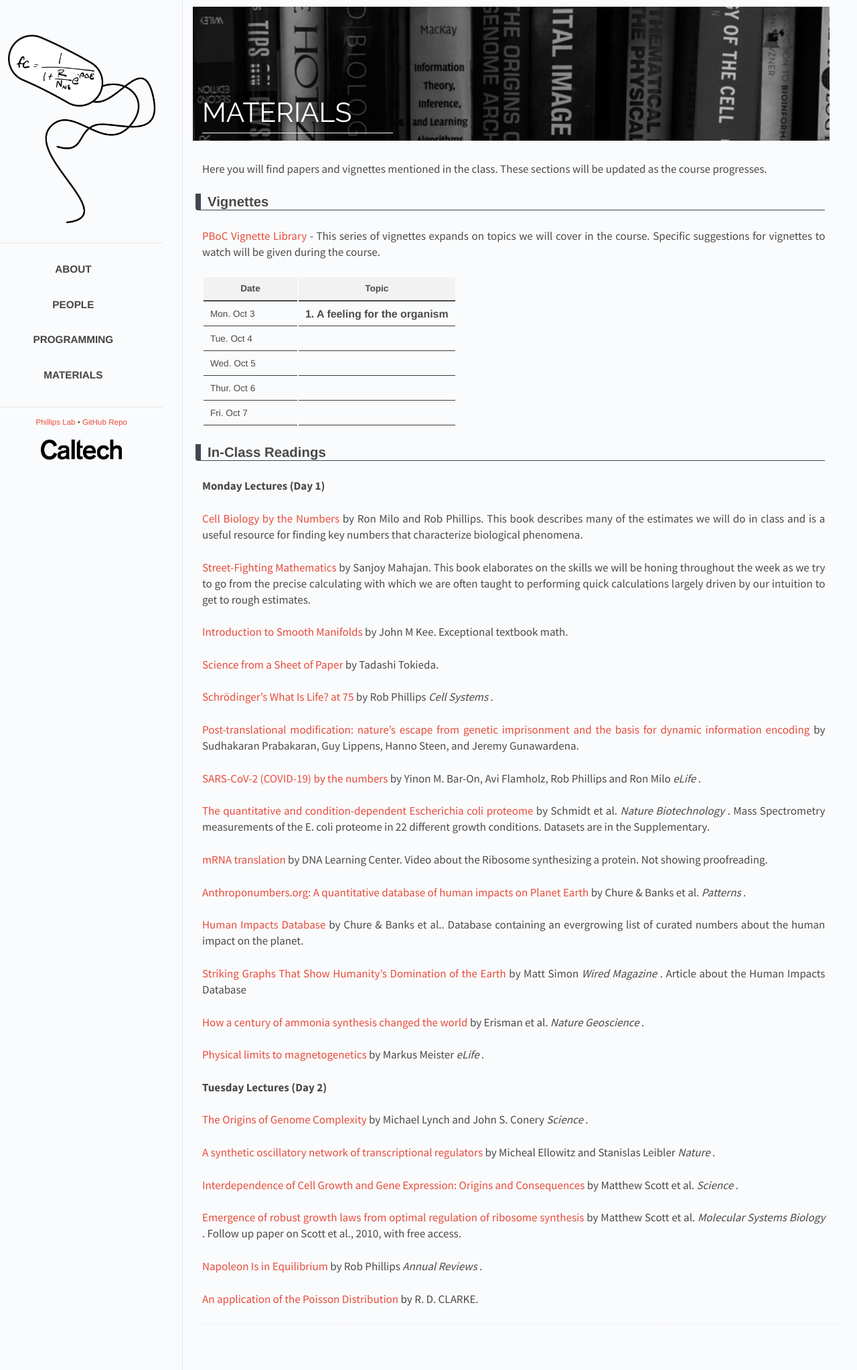
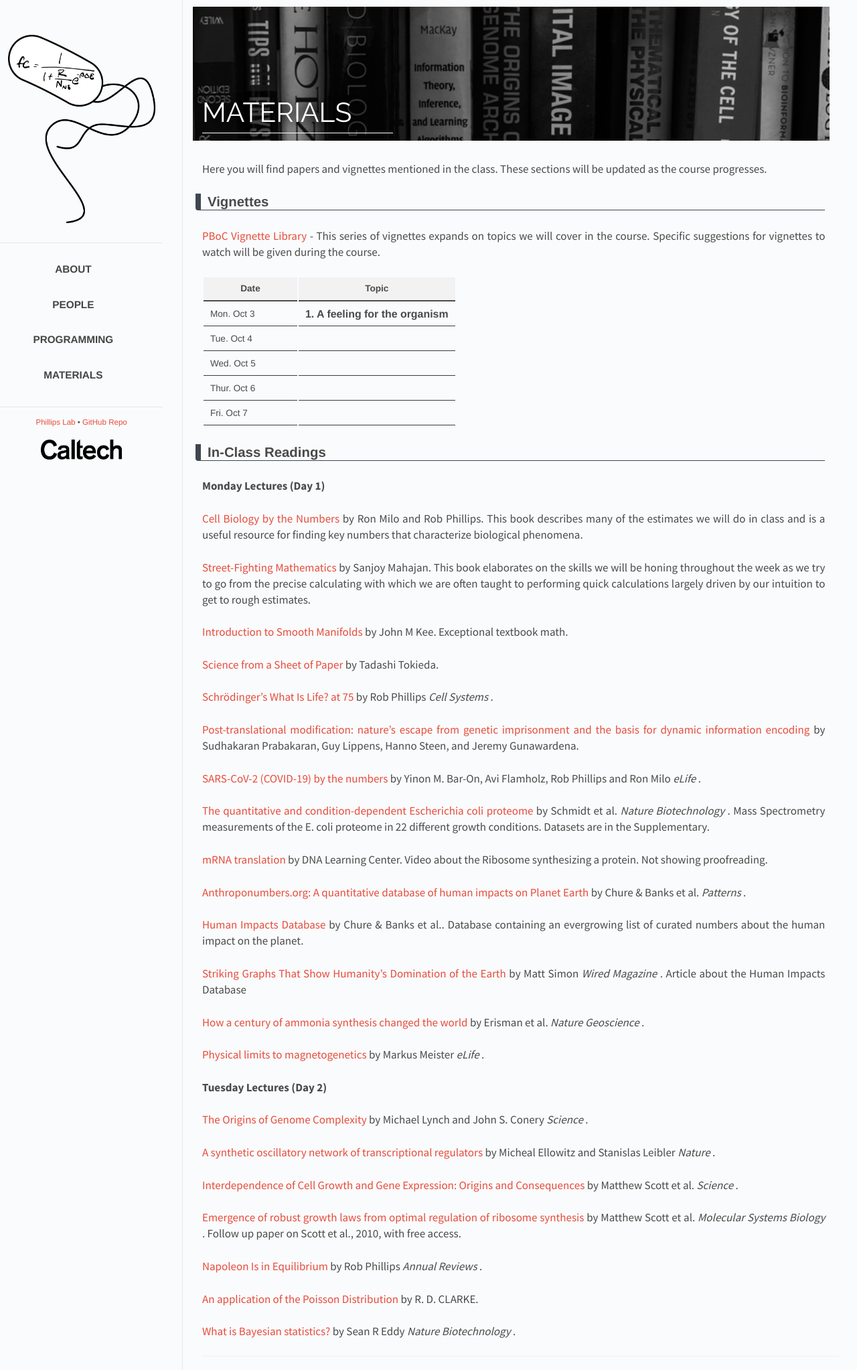
Before and after one commit to RPGroup-PBoC/pboc22_dresden, a Jekyll site: the page built from _posts/2022-01-28-materials.md, in a window 1280 px wide. Shown: the whole page at 67% size. Built offline with Jekyll 4.4.1, drawn with Linux system fonts in a browser that asks for light colours.

Commit message:
sean eddy bayes

```diff
--- a/_data/papers.yaml
+++ b/_data/papers.yaml
@@ -100,3 +100,8 @@ Tuesday Lectures (Day 2):
  - title: "An application of the Poisson Distribution"
    author: "R. D. CLARKE"
    link: " http://rpdata.caltech.edu/courses/dresden_22/papers/ClarkePoissonLondonBombs.pdf"
+
+ - title: "What is Bayesian statistics?"
+   author: "Sean R Eddy"
+   journal: "Nature Biotechnology"
+   link: "https://www.nature.com/articles/nbt0904-1177"
```
